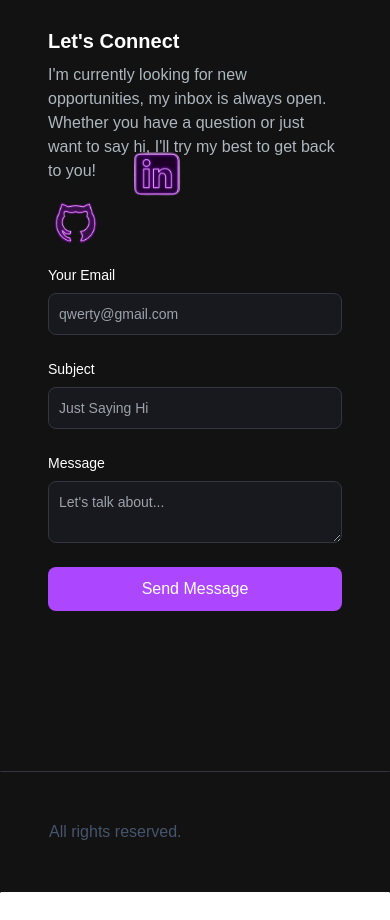
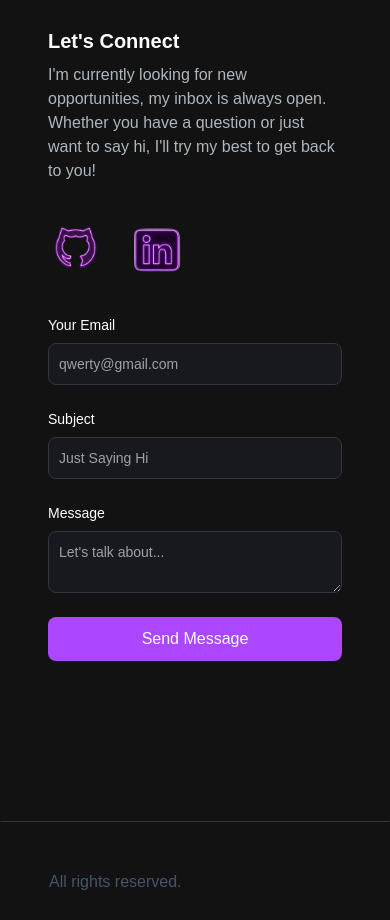
Before and after one commit to nervouswilliam/personal-portfolio, a Next.js app: page / in a window 390 px wide. Shown: the part 4040-4960 px from the top of the page. Before the commit the page ends 4933 px from the top, so only its background shows below. Built offline with nearby package versions, Linux system fonts and the light colour scheme.

Commit message:
update responsive design

```diff
--- a/src/app/components/EmailSection.jsx
+++ b/src/app/components/EmailSection.jsx
@@ -45,7 +45,7 @@ const EmailSection = () => {
                 open. Whether you have a question or just want to say hi, I&apos;ll
                 try my best to get back to you!
             </p>
-            <div className='socials flex flex-row gap-2'>
+            <div className='socials flex flex-row gap-2 items-center'>
                 <Link href="https://github.com/nervouswilliam">
                     <Image
                     src={GithubLogo}
@@ -58,8 +58,7 @@ const EmailSection = () => {
                     src={linkedinLogo}
                     alt='Linkedin Logo'
                     width={100}
-                    height={100}
-                    className='absolute top-50'/>
+                    height={100}/>
                 </Link>
             </div>
         </div>
```
